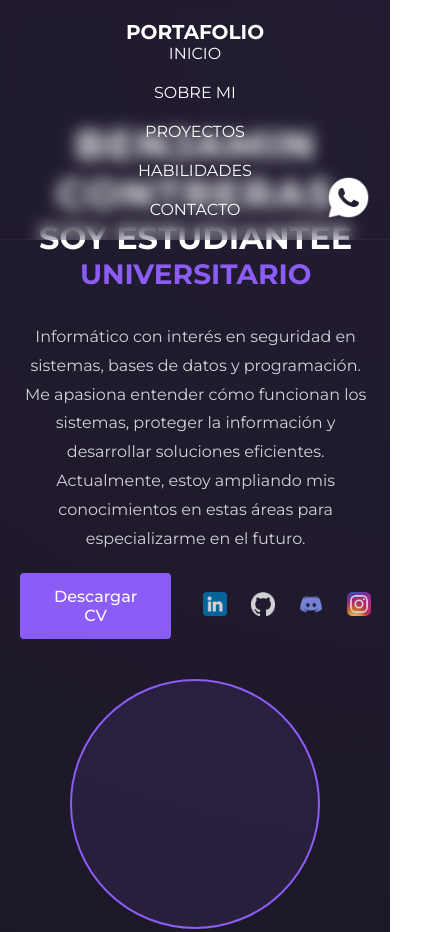
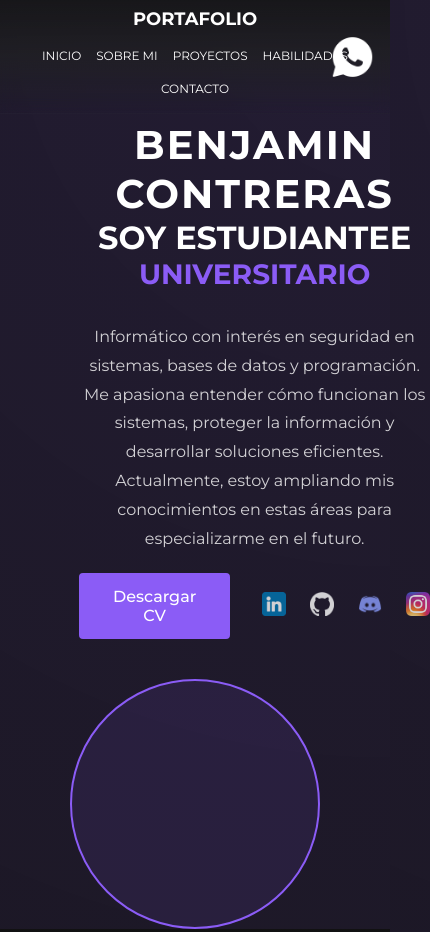
Before and after one commit to LegonBCA/Portafolio-HTML-CSS, a plain HTML site: page index.html in a window 390 px wide. Shown: the top 932 px of the page, 430 px wide, since content can reach past the window. Drawn offline with Linux system fonts and the light colour scheme; a script that the page names is missing.

Commit message:
commit
modificando head para dispositivos moviles

```diff
--- a/assets/css/Style.css
+++ b/assets/css/Style.css
@@ -25,10 +25,11 @@ body {
 .encabezado {
     /* Configuración del encabezado fijo */
     width: 100%;
-    height: 98px;
+    height: auto;
+    min-height: 98px;
     /* Gradiente para efecto de transparencia */
     background: linear-gradient(to bottom,
-        rgba(23, 23, 25, 0.95) 0%,s
+        rgba(23, 23, 25, 0.95) 0%,
         rgba(32, 32, 35, 0.8) 50%,
         rgba(23, 23, 25, 0) 100%);
     /* Efecto de desenfoque para el fondo */
@@ -44,7 +45,7 @@ body {
     display: flex;
     justify-content: space-between;
     align-items: center;
-    padding: 0 79px;
+    padding: 1rem 2rem;
     /* Borde inferior sutil */
     border-bottom: 1px solid rgba(139, 92, 246, 0.1);
 }
@@ -58,6 +59,11 @@ body {
 }
 
 /* Menú de navegación */
+.menu-navegacion {
+    display: flex;
+    align-items: center;
+}
+
 .menu-navegacion ul {
     /* Disposición horizontal de los elementos del menú */
     display: flex;
@@ -289,24 +295,42 @@ p {
     /* Ajustes para dispositivos móviles */
     .encabezado {
         height: auto;
-        padding: 20px;
-        flex-direction: column;
+        min-height: 80px;
+        padding: 0.5rem 1rem;
+        flex-wrap: wrap;
+        justify-content: center;
+    }
+
+    .logo {
+        font-size: 18px;
+        margin-bottom: 0.5rem;
+    }
+
+    .menu-navegacion {
+        width: 100%;
+        justify-content: center;
     }
 
     .menu-navegacion ul {
-        flex-direction: column;
-        align-items: center;
+        flex-wrap: wrap;
+        justify-content: center;
         gap: 20px;
+        padding: 0.5rem 0;
+    }
+
+    .menu-navegacion a {
+        font-size: 14px;
     }
 
     .boton-contacto {
-        position: fixed;
-        bottom: 20px;
-        right: 20px;
+        position: absolute;
+        top: 50%;
+        right: 1rem;
+        transform: translateY(-50%);
     }
 
     .contenido-principal {
-        padding: 120px 20px 40px;
+        padding-top: 120px;
     }
 
     .foto-circulo {
@@ -317,6 +341,20 @@ p {
     .foto-circulo::before {
         width: 270px;
         height: 270px;
+    }
+}
+
+@media (max-width: 480px) {
+    .encabezado {
+        min-height: 100px;
+    }
+
+    .menu-navegacion ul {
+        gap: 15px;
+    }
+
+    .menu-navegacion a {
+        font-size: 12px;
     }
 }
 
```
